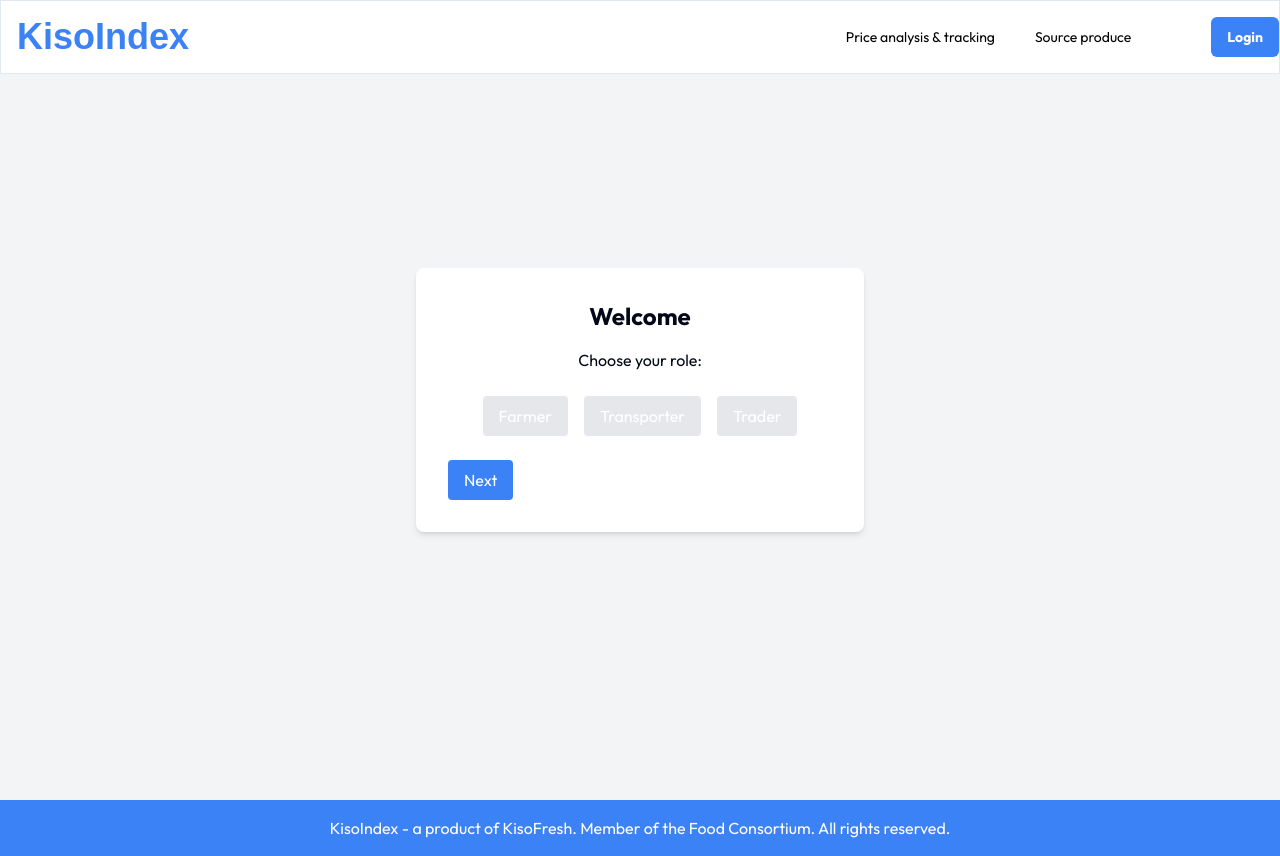
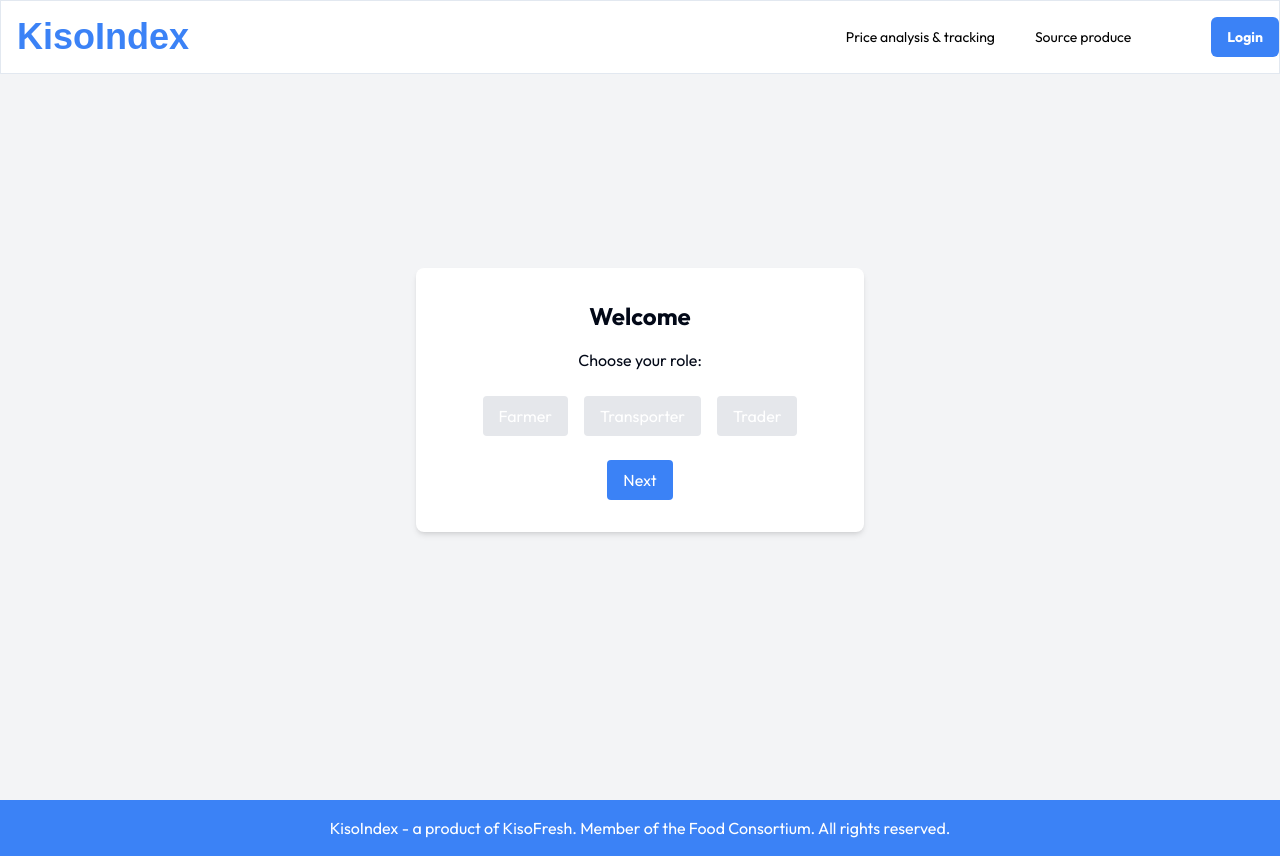
Before and after one commit to OpiniIsaac/kisofresh-frontEnd, a Next.js app: page /onboarding in a window 1280 px wide. Built offline with nearby package versions, Linux system fonts and the light colour scheme; a web font is replaced by a local one.

Commit message:
centered the button

```diff
--- a/app/(auth)/onboarding/page.tsx
+++ b/app/(auth)/onboarding/page.tsx
@@ -1,3 +1,4 @@
+
 "use client";
 import React, { useState } from 'react';
 import { useDispatch } from 'react-redux';
@@ -218,7 +219,7 @@ const OnboardingScreen: React.FC = () => {
           </>
         )}
 
-        <div className="flex justify-between w-full mt-6">
+        <div className={`flex justify-${step === 0 ? 'center' : 'between'} w-full mt-6`}>
           {step > 0 && (
             <button onClick={prevStep} className="px-4 py-2 text-white bg-blue-500 rounded hover:bg-blue-600">
               Back
--- a/components/p&a/SideNav.tsx
+++ b/components/p&a/SideNav.tsx
@@ -19,7 +19,7 @@ const buttonCollection: {key:number; title: string; route: string }[] = [
   },
   {
     key: 3,
-    title: "Trading opportunities",
+    title: "Insights",
     route: "/PriceAnalysis&Tracking/tradingOpportunities",
   },
 ];
```
